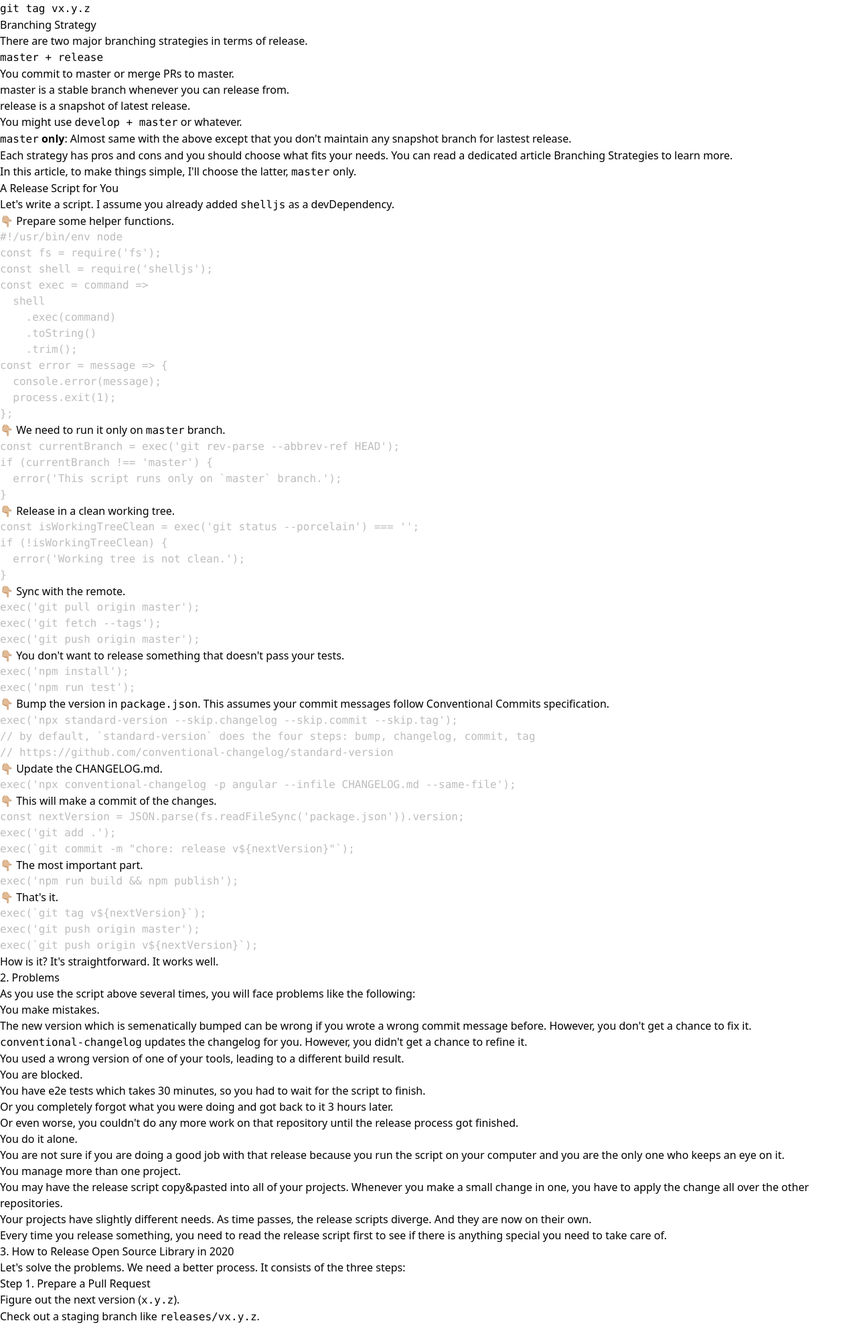
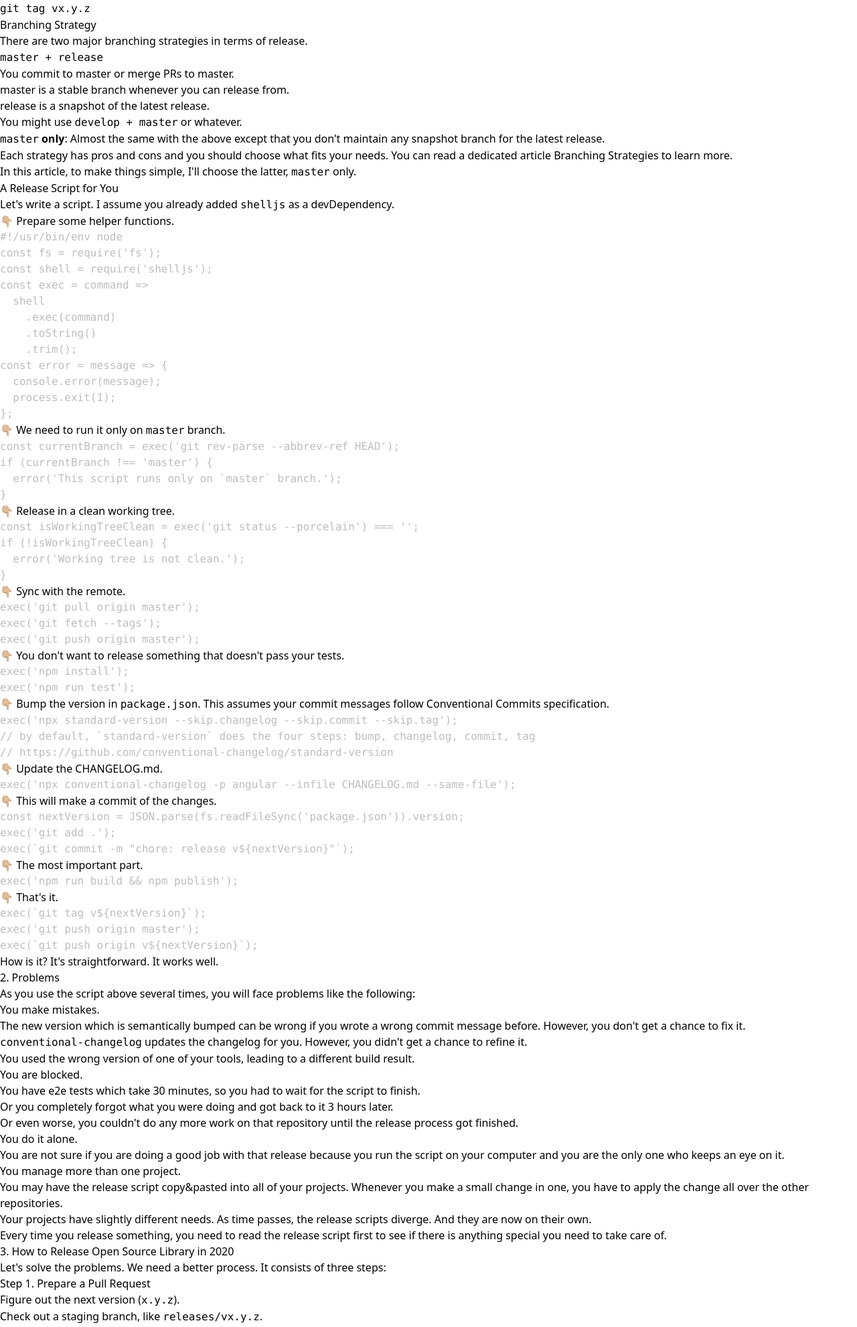
Before and after one commit to eunjae-lee/eunjae.dev, a Gatsby site: page /release-open-source-library-2020 in a window 1280 px wide. Shown: the part 467-2449 px from the top of the page at 67% size. Built offline with nearby package versions, Linux system fonts and the light colour scheme; Gatsby itself is replaced by a stand-in of ours; some packages are replaced by stand-ins of ours; code samples lack their colours; a small style sheet from the web is missing.

Commit message:
fix typos

```diff
--- a/src/components/actionLink.js
+++ b/src/components/actionLink.js
@@ -3,7 +3,7 @@ import React from 'react';
 export default ({ children, href }) => (
   <a
     href={href}
-    className="border rounded border-green-700 px-8 py-4 bg-green-500 hover:bg-green-600 text-green-100 text-lg font-bold"
+    className="px-8 py-4 border rounded border-green-600 hover:border-green-700 bg-green-500 hover:bg-green-600 text-green-100 text-lg font-bold"
   >
     {children}
   </a>
--- a/src/pages/release-open-source-library-2020/index.mdx
+++ b/src/pages/release-open-source-library-2020/index.mdx
@@ -7,7 +7,7 @@ date: '2020-01-04T15:25:17.421Z'
 import Notice from '../../components/notice';
 import ActionLink from '../../components/actionLink';
 
-In this article, I'm going to talk about how to release open source library as I build up a little script to ease the process. After that, I will show you the pain points in that process. I will show you a new process which solves the problems. And finally, I will introduce a tool for it.
+In this article, I'm going to talk about how to release open source library as I build up a little script to ease the process. After that, I will show you the pain points in that process. I will show you a new process that solves the problems. And finally, I will introduce a tool for it.
 
 ## Table of Contents
 
@@ -45,9 +45,9 @@ There are two major branching strategies in terms of release.
 1. `master + release`
    - You commit to master or merge PRs to master.
    - master is a stable branch whenever you can release from.
-   - release is a snapshot of latest release.
+   - release is a snapshot of the latest release.
    - You might use `develop + master` or whatever.
-2. `master` **only**: Almost same with the above except that you don't maintain any snapshot branch for lastest release.
+2. `master` **only**: Almost the same with the above except that you don't maintain any snapshot branch for the latest release.
 
 Each strategy has pros and cons and you should choose what fits your needs. You can read a dedicated article [Branching Strategies](/branching-strategies) to learn more.
 
@@ -151,13 +151,13 @@ As you use the script above several times, you will face problems like the follo
 
 ### You make mistakes.
 
-- The new version which is semenatically bumped can be wrong if you wrote a wrong commit message before. However, you don't get a chance to fix it.
+- The new version which is semantically bumped can be wrong if you wrote a wrong commit message before. However, you don't get a chance to fix it.
 - `conventional-changelog` updates the changelog for you. However, you didn't get a chance to refine it.
-- You used a wrong version of one of your tools, leading to a different build result.
+- You used the wrong version of one of your tools, leading to a different build result.
 
 ### You are blocked.
 
-- You have e2e tests which takes 30 minutes, so you had to wait for the script to finish.
+- You have e2e tests which take 30 minutes, so you had to wait for the script to finish.
 - Or you completely forgot what you were doing and got back to it 3 hours later.
 - Or even worse, you couldn't do any more work on that repository until the release process got finished.
 
@@ -173,12 +173,12 @@ As you use the script above several times, you will face problems like the follo
 
 ## 3. How to Release Open Source Library in 2020
 
-Let's solve the problems. We need a better process. It consists of the three steps:
+Let's solve the problems. We need a better process. It consists of three steps:
 
 ### Step 1. Prepare a Pull Request
 
 - Figure out the next version (`x.y.z`).
-- Check out a staging branch like `releases/vx.y.z`.
+- Check out a staging branch, like `releases/vx.y.z`.
 - _Now in the staging branch,_
   - Bump the version.
   - Update the changelog.
@@ -244,11 +244,11 @@ You are almost not blocked at all.
 
 ### You no longer do it alone.
 
-Again, now you're not doing it alone any more. The PR can be reviewed by others. Since it's asynchronous, the review can happen slowly. There is no pressure. Everyone can take their time to review the changes in the PR. They can run some manual test based on the PR to make sure if everything is okay. Now the burden is shared.
+Again, now you're not doing it alone anymore. The PR can be reviewed by others. Since it's asynchronous, the review can happen slowly. There is no pressure. Everyone can take their time to review the changes in the PR. They can run some manual tests based on the PR to make sure if everything is okay. Now the burden is shared.
 
 ### You manage more than one project.
 
-This isn't solved yet. Instead of having a script in each repository, it will be better to have it as an external tool which adapts to many different projects with configuration.
+This isn't solved yet. Instead of having a script in each repository, it will be better to have it as an external tool that adapts to many different projects with configuration.
 
 ## 5. Introducing Ship.js
 
```
